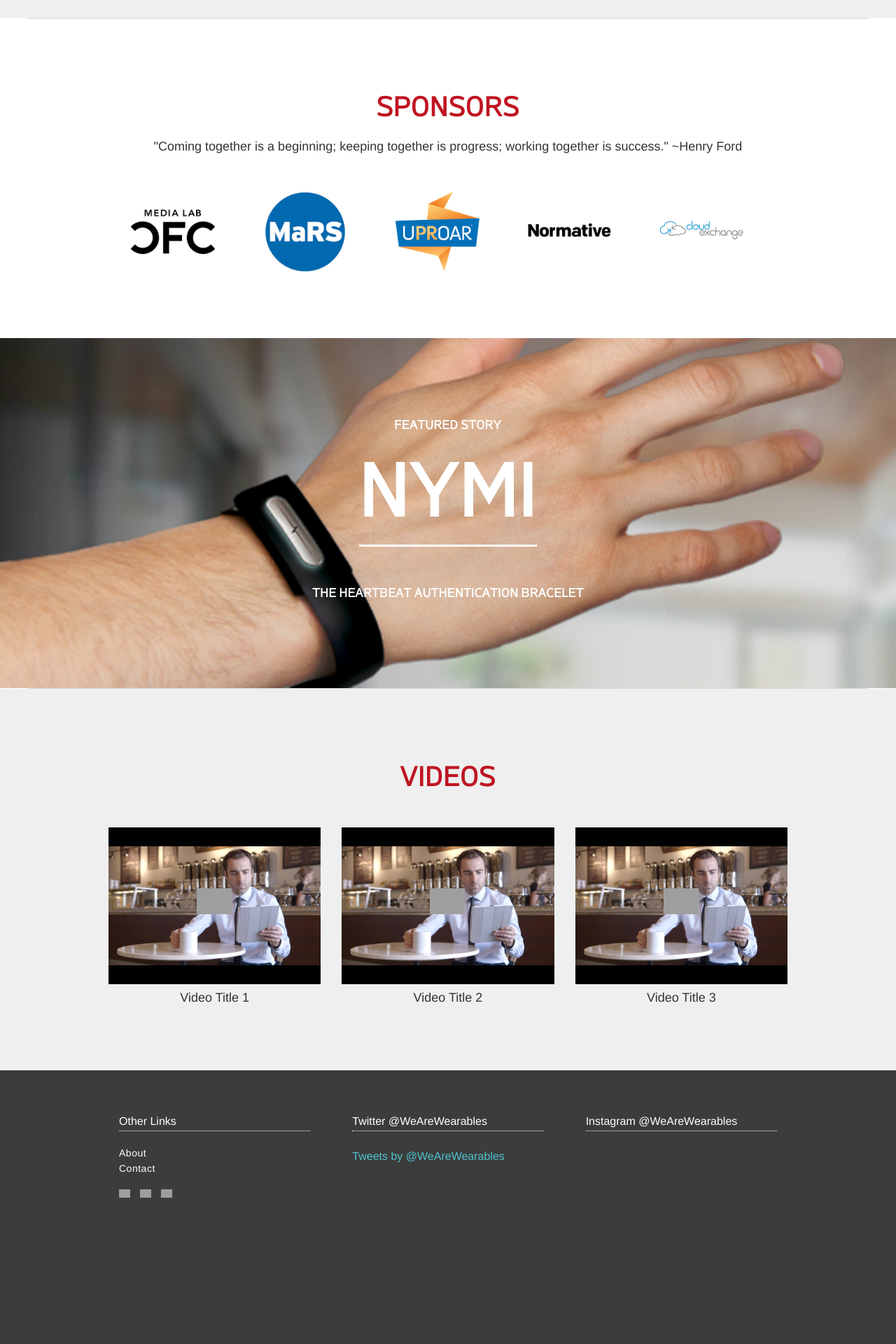
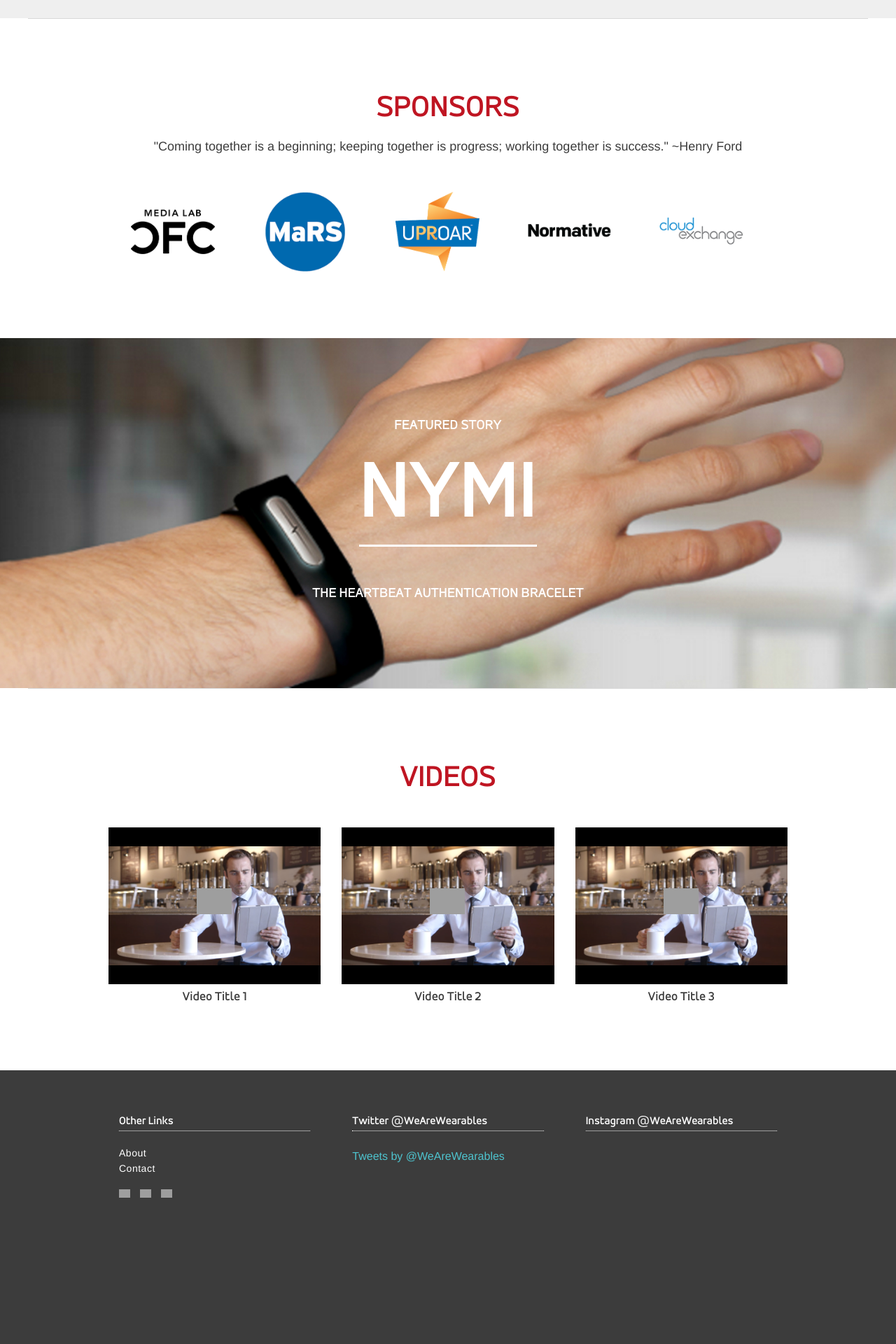
Before and after one commit to scottchen18/wearables, a CodeIgniter app: page /index.php/main/index in a window 1280 px wide. Shown: the part 1853-3773 px from the top of the page at 70% size. Run offline with CodeIgniter, Linux system fonts and the light colour scheme; some libraries are stand-ins or nearby versions; grey boxes are pictures that could not be loaded.

Commit message:
more and more and more

```diff
--- a/application/assets/css/style.css
+++ b/application/assets/css/style.css
@@ -24,6 +24,8 @@ src: url(../fonts/AccordAlt_Medium.otf);
 }
 h1{
 	font-weight:100;
+	font-family: accordAlt;
+	color:#3c3c3c;
 }
 .h2{
 	color:#3c3c3c;
@@ -211,7 +213,7 @@ p.p1{
 	margin:0 auto;
 }
 .p2{
-	color:#333;
+	color:#3c3c3c;
 	font-weight:200;
 	font-size:18px;
 
@@ -225,10 +227,11 @@ p.p1{
 	padding-top:27px;
 }
 .video_title{
-	color:#333;
+	color:#3c3c3c;
 	margin-top:10px;
 	font-size:18px;
-	font-weight:100;
+	font-weight:200;
+	font-family: accordAlt;
 }
 .footer{
 	background:#3c3c3c;
@@ -241,6 +244,7 @@ padding: 30px;
 padding: 5px 0px;
 border-bottom: 1px dotted white;
 color:white;
+font-family: accordAlt;
 }
 div.sub_text4Footer {
 padding: 20px 0px;
@@ -258,6 +262,7 @@ ul.f_list li {
 list-style-type: none;
 padding: 0px 0px;
 font-size: 14px;
+font-weight: 200;
 }
 
 ul.f_list  a {
@@ -296,7 +301,7 @@ display: inline-block;
 .static_full{
 	min-height:100%;f
 	width:100%;
-	background:#bf1522;
+	background:#3c3c3c;
 	text-align:center;
 	padding-top:40px;
 }
--- a/application/views/main/landing.php
+++ b/application/views/main/landing.php
@@ -197,7 +197,7 @@ background-position: 50% 0%;" class="landing">
 			<img class="sponsor_img" src="<?php echo base_url();?>application/assets/img/normative-logo-new.png">
 		</div>
 		<div class="sponsor_med">
-			<img class="sponsor_img" src="<?php echo base_url();?>application/assets/img/cloud-logo-new.png">
+			<img class="sponsor_img" src="<?php echo base_url();?>application/assets/img/cloud-logo-new-edit.png">
 		</div>
 		</div>
 	</div>
@@ -220,7 +220,7 @@ background-position: 50% 0%;" class="landing">
 </section>
 
 <section id="videos" class="border"></section>
-<section class="page3">
+<section style="background:white;" class="page3">
 	<div class="row">
 		<div class="small-12 columns s_center">
 			<h1 class="red">Videos</h1>
```
Also changed, not shown: application/assets/img/cloud-logo-new-edit.png (added).
